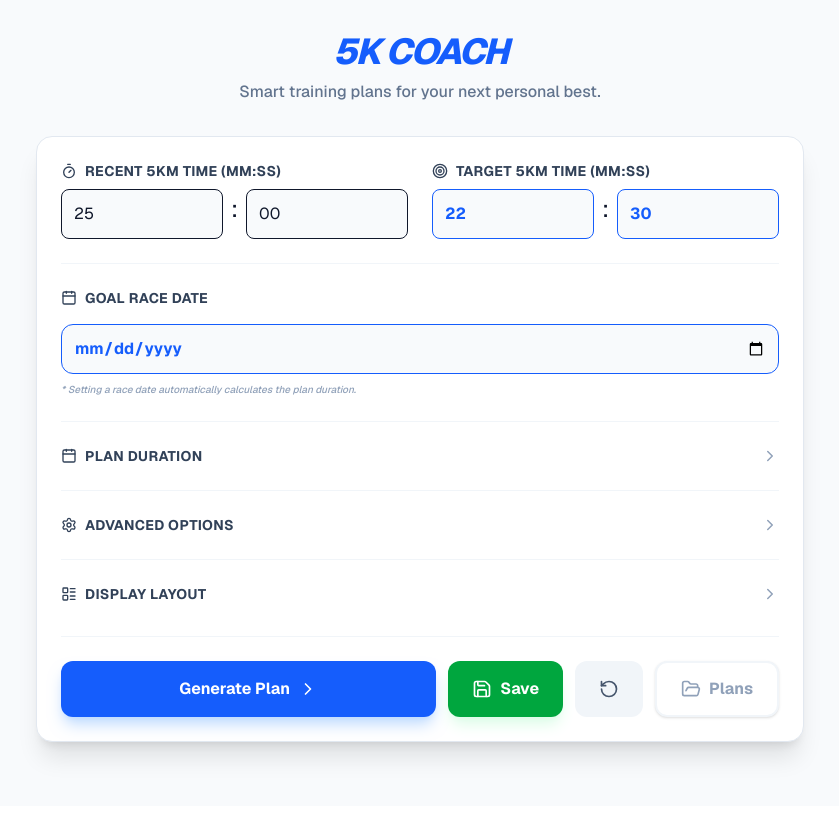
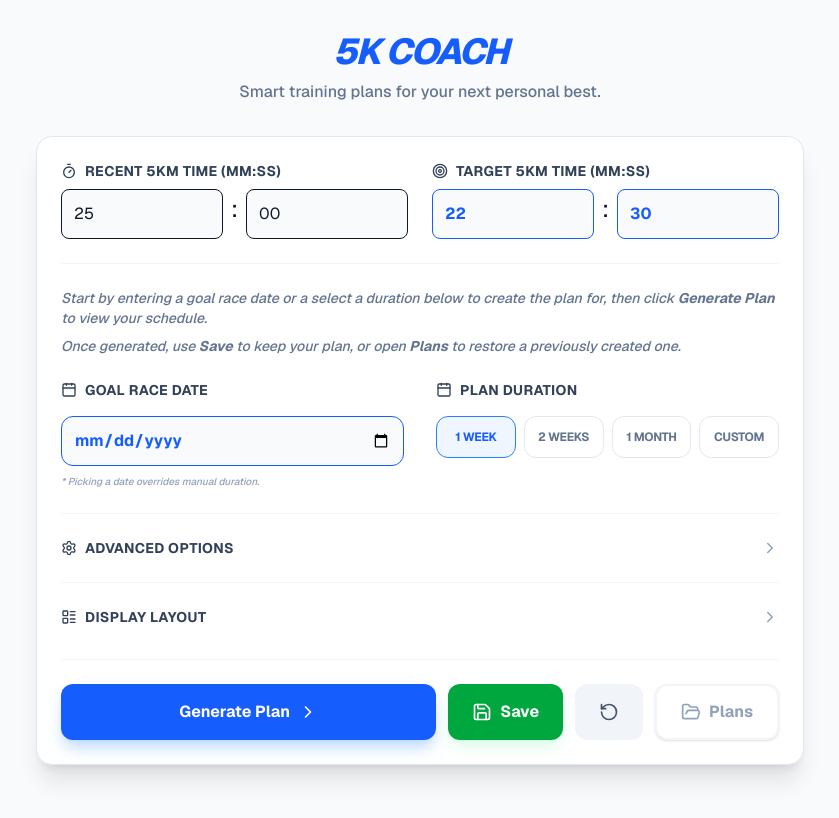
Before and after one commit to yourannoying2020/the-rundamentals, a Next.js app in the folder running-coach/: page / in a window 1280 px wide. Shown: the top 818 px of the page, without its empty margins (220-1059 px from the left). Built offline with nearby package versions, Linux system fonts and the light colour scheme.

Commit message:
feat: ui cleanup for friendliness

```diff
--- a/running-coach/app/components/PlanDisplay.tsx
+++ b/running-coach/app/components/PlanDisplay.tsx
@@ -18,9 +18,10 @@ interface PlanDisplayProps {
 }
 
 export const PlanDisplay = ({ plan, viewMode, onExport }: PlanDisplayProps) => {
-  if (!plan) return null;
-
   return (
+    <>
+      {/* The actual plan content, displayed only if a plan exists */}
+      {plan && (
         <div className={`${viewMode === 'vertical' ? 'max-w-3xl' : 'max-w-6xl'} mx-auto transition-all duration-500 ease-in-out print:max-w-none print:w-full`}>
           <div className="flex flex-col space-y-2 animate-in fade-in slide-in-from-bottom-4 duration-500">
             <div className="flex items-center justify-between">
@@ -44,5 +45,7 @@ export const PlanDisplay = ({ plan, viewMode, onExport }: PlanDisplayProps) => {
             <CoachNotes />
           </div>
         </div>
+      )}
+    </>
   );
 };
--- a/running-coach/app/components/PlanSettings.tsx
+++ b/running-coach/app/components/PlanSettings.tsx
@@ -25,8 +25,6 @@ interface PlanSettingsProps {
   setGoalRaceDate: (val: string | undefined) => void; // New prop
   difficulty: number;
   setDifficulty: (val: number) => void;
-  isDurationExpanded: boolean;
-  setIsDurationExpanded: (val: boolean) => void;
   isLayoutExpanded: boolean;
   setIsLayoutExpanded: (val: boolean) => void;
   isAdvancedExpanded: boolean;
@@ -48,6 +46,14 @@ export const PlanSettings = (props: PlanSettingsProps) => {
     </div>
 
     <div className="mt-6 pt-6 border-t border-slate-100">
+      <p className="text-sm text-slate-500 mb-6 font-medium italic">
+        Start by entering a goal race date or a select a duration below to create the plan for, then click <strong>Generate Plan</strong> to view your schedule.
+        <span className="block mt-2">Once generated, use <strong>Save</strong> to keep your plan, or open <strong>Plans</strong> to restore a previously created one.</span>
+      </p>
+
+      <div className="grid grid-cols-1 lg:grid-cols-2 gap-8">
+        {/* Goal Race Date Column */}
+        <div>
           <label className="flex items-center gap-2 text-sm font-bold text-slate-700 mb-4 uppercase tracking-wide">
             <Calendar size={16} /> Goal Race Date
           </label>
@@ -56,7 +62,7 @@ export const PlanSettings = (props: PlanSettingsProps) => {
               type="date"
               value={props.goalRaceDate || ''}
               onChange={(e) => props.setGoalRaceDate(e.target.value || undefined)}
-          min={today} // Prevent selecting past dates
+              min={today}
               className="flex-1 p-3 border rounded-xl bg-slate-50 focus:border-blue-500 outline-none font-bold text-blue-600"
             />
             {props.goalRaceDate && (
@@ -70,21 +76,16 @@ export const PlanSettings = (props: PlanSettingsProps) => {
             )}
           </div>
           <p className="mt-2 text-[10px] text-slate-400 italic font-medium">
-        * Setting a race date automatically calculates the plan duration.
+            * Picking a date overrides manual duration.
           </p>
         </div>
 
-    <div className="mt-6 pt-6 border-t border-slate-100">
-      <button onClick={() => props.setIsDurationExpanded(!props.isDurationExpanded)} className="flex items-center justify-between w-full group">
-        <span className="flex items-center gap-2 text-sm font-bold text-slate-700 uppercase tracking-wide group-hover:text-blue-600 transition-colors">
+        {/* Plan Duration Column */}
+        <div>
+          <label className="flex items-center gap-2 text-sm font-bold text-slate-700 mb-4 uppercase tracking-wide">
             <Calendar size={16} /> Plan Duration
-        </span>
-        {props.isDurationExpanded ? <ChevronDown size={18} className="text-slate-400" /> : <ChevronRight size={18} className="text-slate-400" />}
-      </button>
-      <AnimatePresence>
-        {props.isDurationExpanded && (
-          <motion.div initial={{ height: 0, opacity: 0 }} animate={{ height: 'auto', opacity: 1 }} exit={{ height: 0, opacity: 0 }} transition={{ duration: 0.3, ease: 'easeInOut' }} className="overflow-hidden">
-            <div className="mt-4 space-y-3">
+          </label>
+          <div className="space-y-3">
             <div className="grid grid-cols-2 md:grid-cols-4 gap-2">
               {[
                 { id: '7', label: '1 Week' },
@@ -96,19 +97,18 @@ export const PlanSettings = (props: PlanSettingsProps) => {
                   key={opt.id}
                   className={`flex items-center justify-center p-3 border rounded-xl cursor-pointer transition-all font-bold text-xs uppercase tracking-tight ${props.duration === opt.id ? 'border-blue-500 bg-blue-50 text-blue-600' : 'border-slate-200 text-slate-500 hover:bg-slate-50'} ${props.goalRaceDate ? 'opacity-50 cursor-not-allowed' : ''}`}
                 >
-                    <input type="radio" className="hidden" checked={props.duration === opt.id} onChange={() => props.setDuration(opt.id)} />
+                  <input type="radio" className="hidden" checked={props.duration === opt.id} onChange={() => props.setDuration(opt.id)} disabled={!!props.goalRaceDate} />
                   {opt.label}
                 </label>
               ))}
             </div>
             {props.duration === 'custom' && (
               <div className="flex items-center gap-3 p-3 bg-slate-50 rounded-xl border border-slate-100 animate-in fade-in slide-in-from-top-2">
-                  <span className="text-sm font-bold text-slate-500 whitespace-nowrap">Enter Days:</span>
+                <span className="text-sm font-bold text-slate-500 whitespace-nowrap">Days:</span>
                 <input
                   type="number"
                   value={props.customDays}
                   onChange={(e) => props.setCustomDays(e.target.value)}
-                    placeholder="Days"
                   className={`flex-1 p-2 border-b-2 border-blue-200 bg-transparent focus:border-blue-500 outline-none font-bold text-blue-600 text-center ${props.goalRaceDate ? 'opacity-50 cursor-not-allowed' : ''}`}
                   min="1"
                   disabled={!!props.goalRaceDate}
@@ -116,9 +116,8 @@ export const PlanSettings = (props: PlanSettingsProps) => {
               </div>
             )}
           </div>
-          </motion.div>
-        )}
-      </AnimatePresence>
+        </div>
+      </div>
     </div>
 
     <div className="mt-6 pt-6 border-t border-slate-100">
--- a/running-coach/app/page.tsx
+++ b/running-coach/app/page.tsx
@@ -26,7 +26,6 @@ export default function RunningCoach() {
   const [longRunDay, setLongRunDay] = useState<DayOfWeekSchema>((defaultSettings as any).longRunDay || 'Sunday');
   const [goalRaceDate, setGoalRaceDate] = useState<string | undefined>(defaultSettings.goalRaceDate); // New state for goal race date
   const [difficulty, setDifficulty] = useState(defaultSettings.difficulty);
-  const [isDurationExpanded, setIsDurationExpanded] = useState(defaultSettings.isDurationExpanded);
   const [isLayoutExpanded, setIsLayoutExpanded] = useState(defaultSettings.isLayoutExpanded);
   const [isAdvancedExpanded, setIsAdvancedExpanded] = useState(defaultSettings.isAdvancedExpanded);
   const [settingsError, setSettingsError] = useState(false);
@@ -46,11 +45,10 @@ export default function RunningCoach() {
     setStartDay(defaults.startDay);
     setLongRunDay(defaults.longRunDay);
     setGoalRaceDate(defaults.goalRaceDate); // Reset goalRaceDate
-    setIsDurationExpanded(defaults.isDurationExpanded);
     setIsLayoutExpanded(defaults.isLayoutExpanded);
     setIsAdvancedExpanded(defaults.isAdvancedExpanded);
     setSettingsError(false);
-  }, [setCurrentTime, setTargetTime, setDuration, setCustomDays, setViewMode, setDifficulty, setStartDay, setLongRunDay, setGoalRaceDate, setIsDurationExpanded, setIsLayoutExpanded, setIsAdvancedExpanded, setSettingsError]);
+  }, [setCurrentTime, setTargetTime, setDuration, setCustomDays, setViewMode, setDifficulty, setStartDay, setLongRunDay, setGoalRaceDate, setIsLayoutExpanded, setIsAdvancedExpanded, setSettingsError]);
 
   useEffect(() => {
     isMounted.current = true;
@@ -73,7 +71,6 @@ export default function RunningCoach() {
             setStartDay(data.startDay ?? defaultSettings.startDay);
             setLongRunDay(data.longRunDay ?? defaultSettings.longRunDay);
             setGoalRaceDate(data.goalRaceDate ?? defaultSettings.goalRaceDate); // Load goalRaceDate
-            setIsDurationExpanded(data.isDurationExpanded ?? defaultSettings.isDurationExpanded);
             setIsLayoutExpanded(data.isLayoutExpanded ?? defaultSettings.isLayoutExpanded);
             setIsAdvancedExpanded(data.isAdvancedExpanded ?? defaultSettings.isAdvancedExpanded);
           });
@@ -94,9 +91,9 @@ export default function RunningCoach() {
   useEffect(() => {
     if (!isMounted.current) return;
     storage.set('running-coach-settings', {
-      currentTime, targetTime, duration, customDays, viewMode, difficulty, startDay, longRunDay, goalRaceDate, isDurationExpanded, isLayoutExpanded, isAdvancedExpanded
+      currentTime, targetTime, duration, customDays, viewMode, difficulty, startDay, longRunDay, goalRaceDate, isLayoutExpanded, isAdvancedExpanded
     });
-  }, [currentTime, targetTime, duration, customDays, viewMode, difficulty, startDay, longRunDay, goalRaceDate, isDurationExpanded, isLayoutExpanded, isAdvancedExpanded]);
+  }, [currentTime, targetTime, duration, customDays, viewMode, difficulty, startDay, longRunDay, goalRaceDate, isLayoutExpanded, isAdvancedExpanded]);
 
   const handleExportPDF = async () => {
     // Native browser print is the most reliable way to preserve Tailwind styles
@@ -158,7 +155,6 @@ export default function RunningCoach() {
           longRunDay={longRunDay} setLongRunDay={setLongRunDay}
           goalRaceDate={goalRaceDate} setGoalRaceDate={setGoalRaceDate}
           difficulty={difficulty} setDifficulty={setDifficulty}
-          isDurationExpanded={isDurationExpanded} setIsDurationExpanded={setIsDurationExpanded}
           isLayoutExpanded={isLayoutExpanded} setIsLayoutExpanded={setIsLayoutExpanded}
           isAdvancedExpanded={isAdvancedExpanded} setIsAdvancedExpanded={setIsAdvancedExpanded}
           activeId={activeId}
--- a/running-coach/app/schemas.ts
+++ b/running-coach/app/schemas.ts
@@ -42,7 +42,6 @@ export const SavedPlansSchema = z.record(
 
 export const SettingsSchema = PlanConfigSchema.extend({
   viewMode: z.enum(['vertical', 'horizontal', 'calendar']).default('vertical'),
-  isDurationExpanded: z.boolean().default(false),
   isLayoutExpanded: z.boolean().default(false),
   isAdvancedExpanded: z.boolean().default(false),
 });
```
Lines whose indentation alone changed are shown as unchanged.
